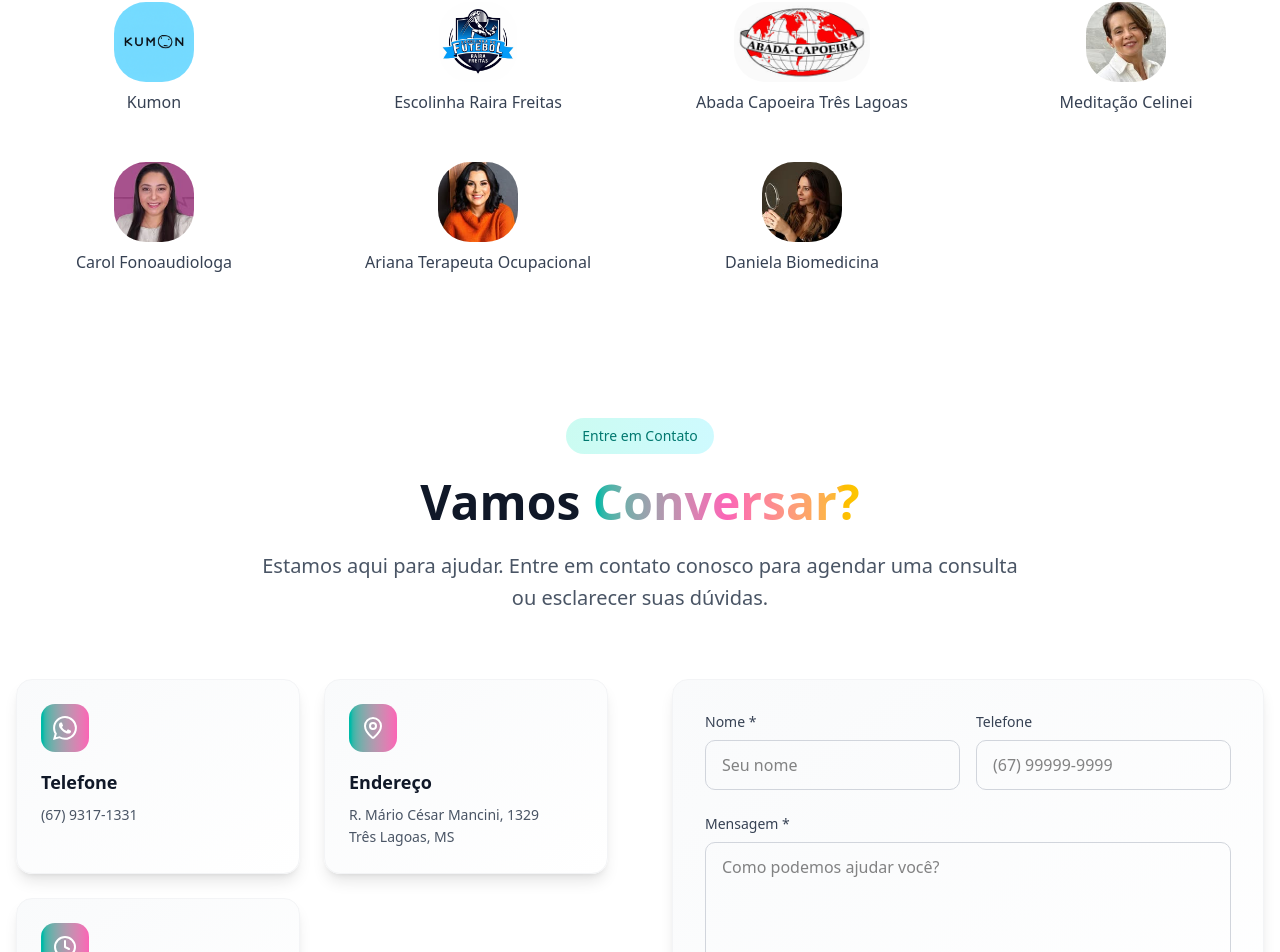
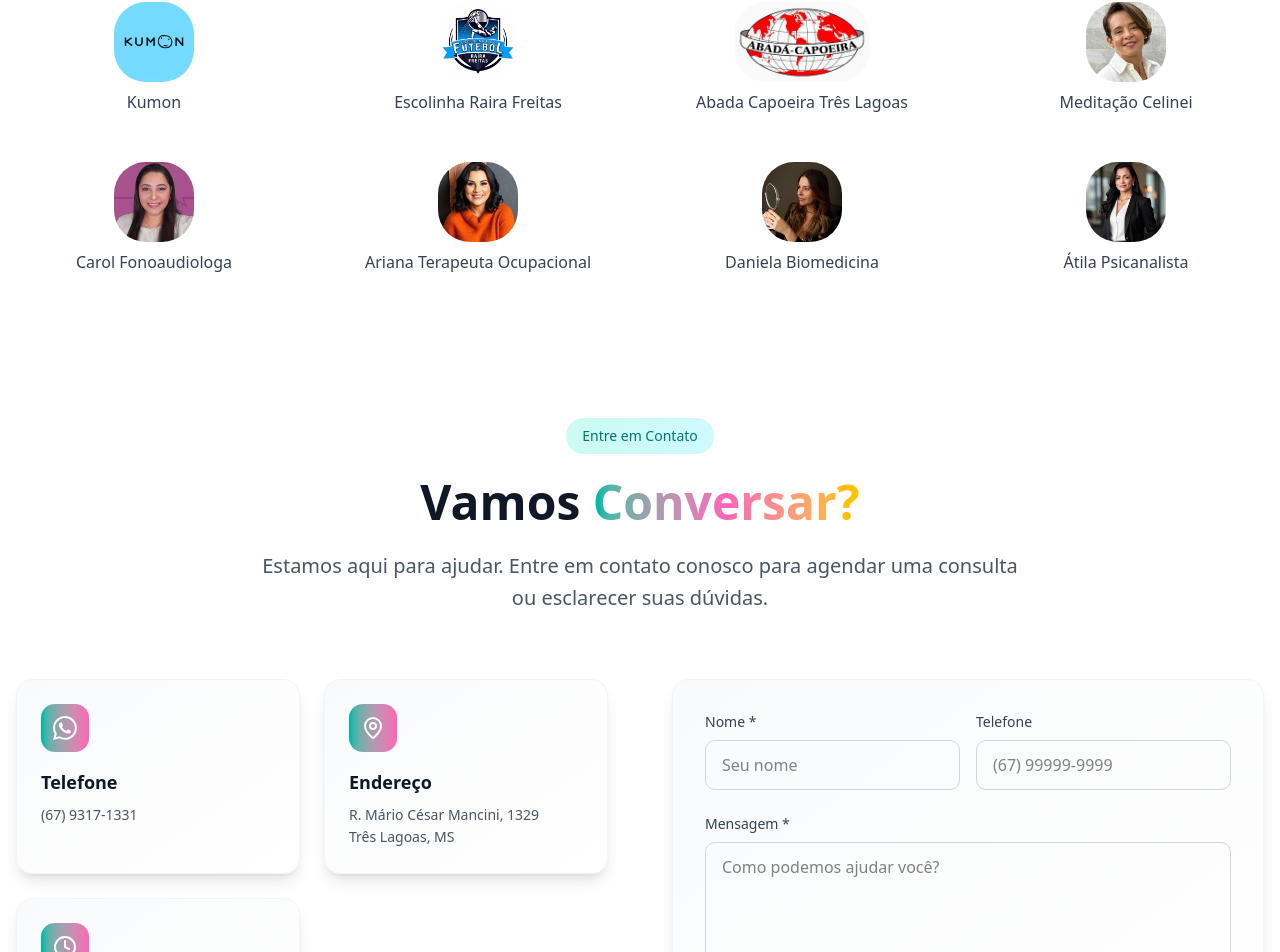
Before and after one commit to Patrick510/inovar_aba, a React (Vite) app: page / in a window 1280 px wide. Shown: the part 5751-6703 px from the top of the page. Built offline with nearby package versions, Linux system fonts and the light colour scheme.

Commit message:
feat: add Átila Psicanalista partner logo and link in Partners component

```diff
--- a/src/components/Partners.tsx
+++ b/src/components/Partners.tsx
@@ -34,6 +34,11 @@ export default function Partners() {
       name: "Daniela Biomedicina",
       logo: "/danielabio.jpg?height=100&width=200",
       link: "https://www.instagram.com/danielaschiavuzzo",
+    },
+    {
+      name: "Átila Psicanalista",
+      logo: "/atilapsica.jpg?height=100&width=200",
+      link: "https://www.instagram.com/atila_quele_psica",
     },
   ];
 
```
Also changed, not shown: public/atilapsica.jpg (added).
